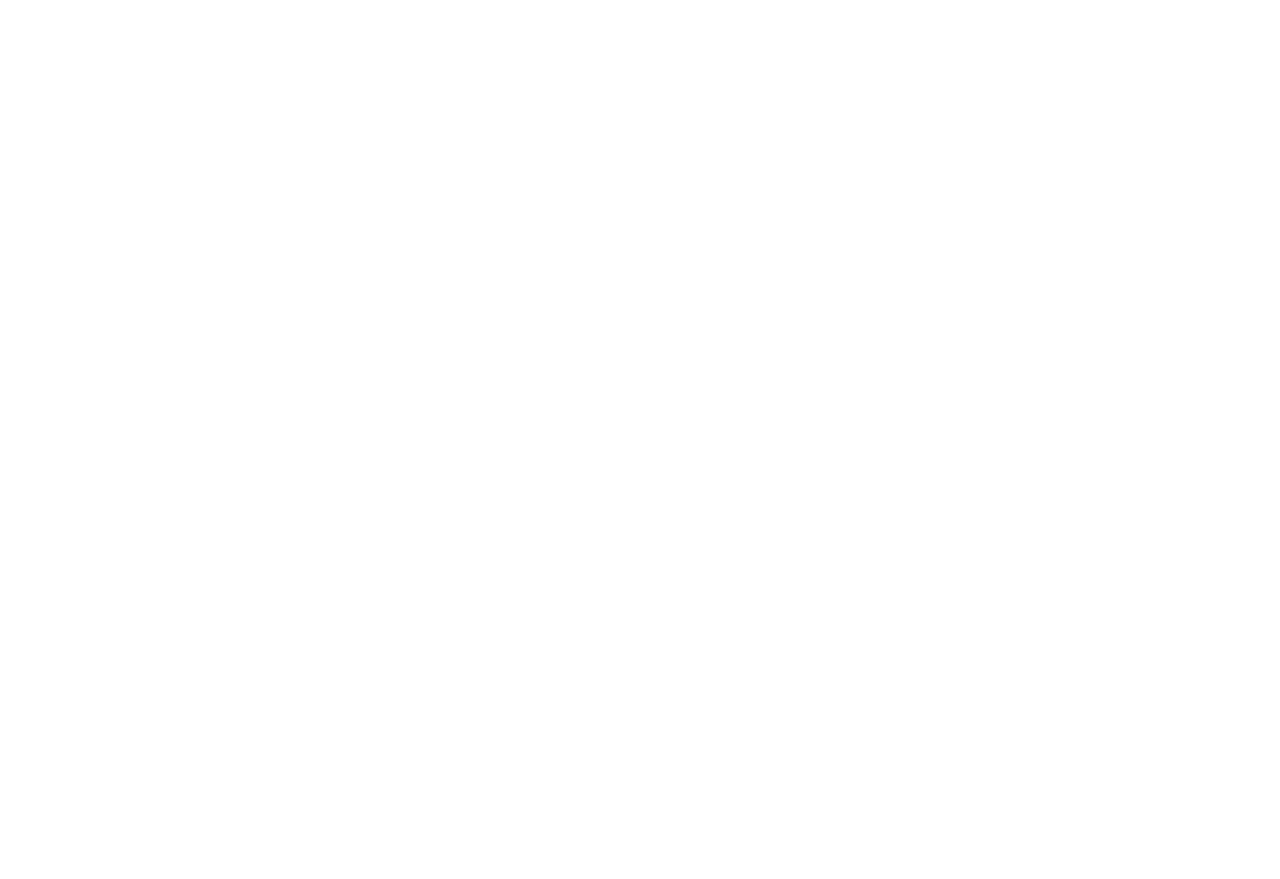
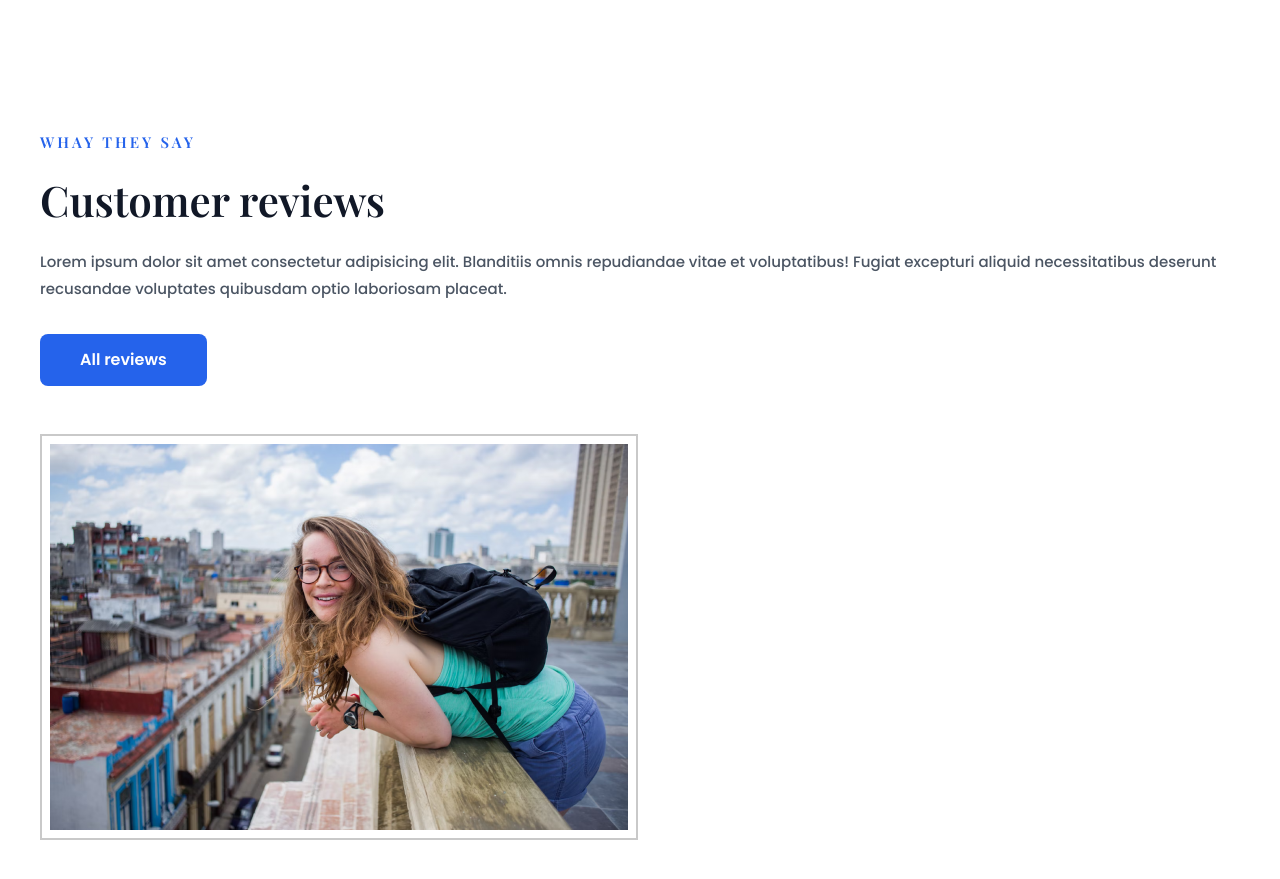
Before and after one commit to fajarfadillahh/travello-travel-agency-react-tailwind, a React (Vite) app: page / in a window 1280 px wide. Shown: the part 2400-3279 px from the top of the page. Before the commit the page ends 2435 px from the top, so only its background shows below. Built offline with nearby package versions, Linux system fonts and the light colour scheme.

Commit message:
create: Review components

```diff
--- /dev/null
+++ b/src/components/Review.jsx
@@ -0,0 +1,29 @@
+import React from "react";
+import { Link } from "react-router-dom";
+
+// import images
+import ReviewImg from "../assets/images/review-img.png";
+
+export default function Review() {
+  return (
+    <section className="review section">
+      <div className="review__container container grid gap-12">
+        <div className="review__data">
+          <p className="review__subtitle section-subtitle">Whay they say</p>
+          <h1 className="review__title section-title">Customer reviews</h1>
+          <p className="review__text section-text pb-8">
+            Lorem ipsum dolor sit amet consectetur adipisicing elit. Blanditiis
+            omnis repudiandae vitae et voluptatibus! Fugiat excepturi aliquid
+            necessitatibus deserunt recusandae voluptates quibusdam optio
+            laboriosam placeat.
+          </p>
+          <Link to="/review" className="review__button button inline-flex">
+            All reviews
+          </Link>
+        </div>
+
+        <img src={ReviewImg} alt="review img" className="review__img" />
+      </div>
+    </section>
+  );
+}
--- a/src/pages/Home.jsx
+++ b/src/pages/Home.jsx
@@ -6,6 +6,7 @@
 import About from "../parts/HomePage/About";
 import Service from "../parts/HomePage/Service";
 import Destinations from "../parts/HomePage/Destinations";
+import Review from "../components/Review";
 
 export default function Home() {
   return (
@@ -15,6 +16,7 @@
       <About />
       <Service />
       <Destinations />
+      <Review />
     </>
   );
 }
```
